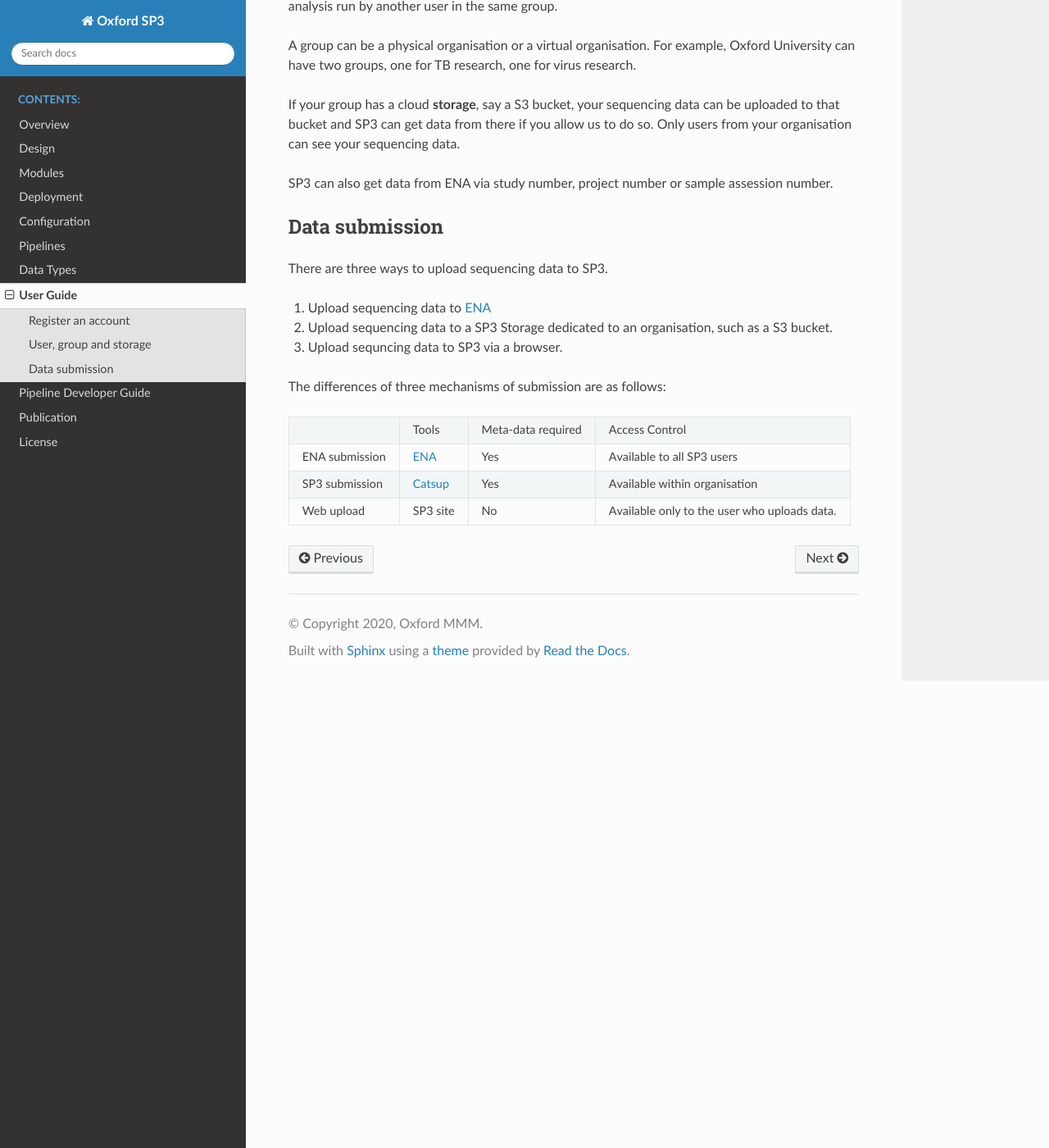
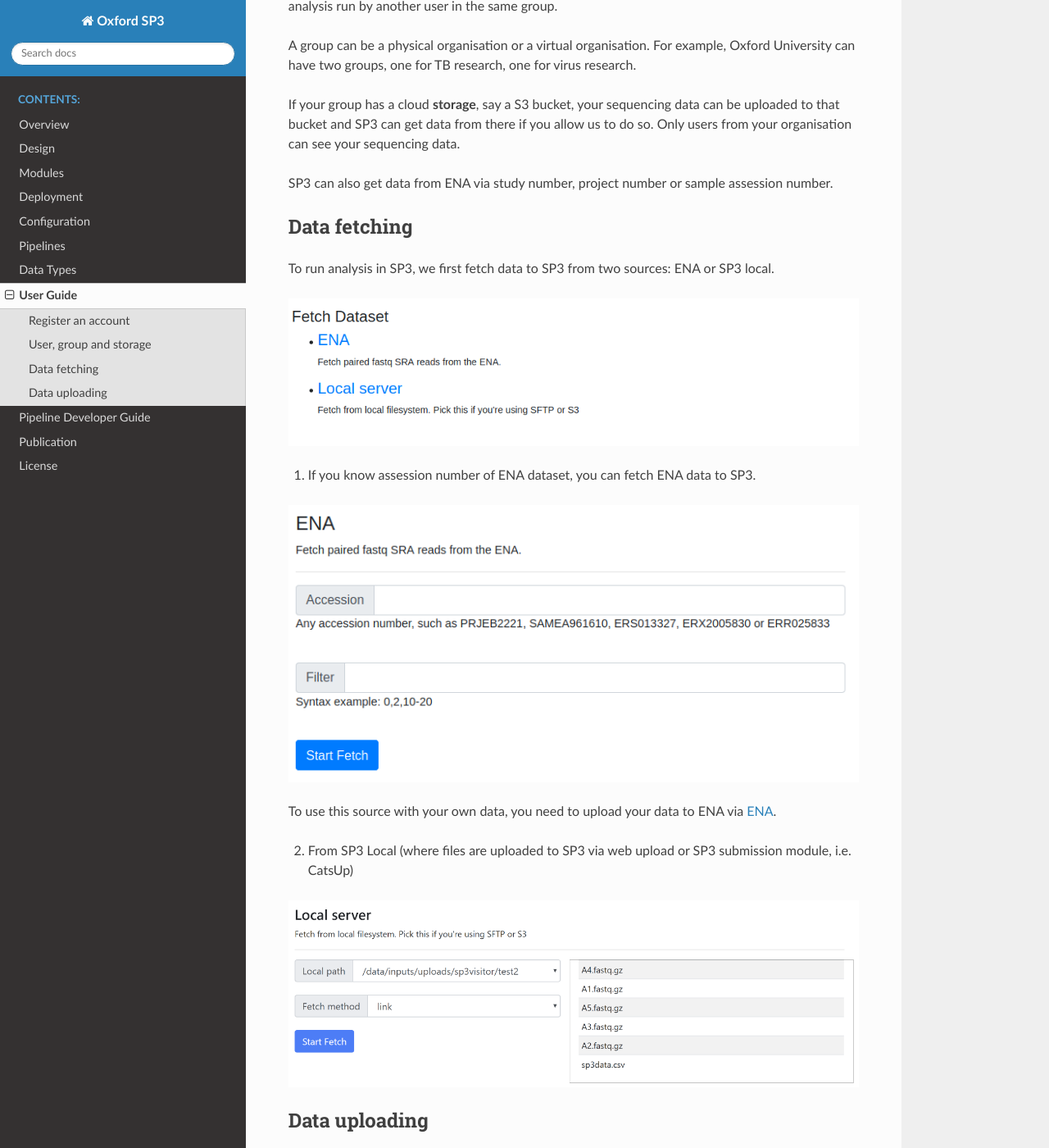
Before and after one commit to oxfordmmm/catdocs, a Sphinx documentation site: the page built from docs/source/user.rst, in a window 1280 px wide and 1400 px high, scrolled down 780 px. Shown: the whole window at 82% size. Built offline with Sphinx 7.4.7 and the Read the Docs theme 2.0.0, drawn with Linux system fonts in a browser that asks for light colours; some of the changed text lies outside the part shown.

Commit message:
add images for fetching and uploading

```diff
--- a/docs/source/user.rst
+++ b/docs/source/user.rst
@@ -33,22 +33,41 @@
 SP3 can also get data from ENA via study number, project number or sample assession number.
 
 
-Data submission
----------------
-There are three ways to upload sequencing data to SP3.
+Data fetching
+-------------
 
-1. Upload sequencing data to `ENA <https://www.ebi.ac.uk/ena/submit>`_
-2. Upload sequencing data to a SP3 Storage dedicated to an organisation, such as a S3 bucket.
-3. Upload sequncing data to SP3 via a browser.
+To run analysis in SP3, we first fetch data to SP3 from two sources: ENA or SP3 local.
 
-The differences of three mechanisms of submission are as follows:
+.. image:: _static/fetchdataset.png
+
+1. If you know assession number of ENA dataset, you can fetch ENA data to SP3.
+
+.. image:: _static/fetch_ena.png
+
+To use this source with your own data, you need to upload your data to ENA via `ENA <https://www.ebi.ac.uk/ena/submit>`_.
+
+2. From SP3 Local (where files are uploaded to SP3 via web upload or SP3 submission module, i.e. CatsUp)
+
+.. image:: _static/fetch_local.png
+
+
+Data uploading
+--------------
+
+To fetch files from SP3 local, files need to be uploaded before fetching, use one of following method:
 
 +----------------+---------------------------------------------------+-------------------------+-------------------------------------------------+
 |                |            Tools                                  |    Meta-data required   |       Access Control                            |
 +----------------+---------------------------------------------------+-------------------------+-------------------------------------------------+
-| ENA submission | `ENA <https://www.ebi.ac.uk/ena/submit>`_         |           Yes           |  Available to all SP3 users                     |
+| SP3 submission | `CatsUp <https://github.com/oxfordmmm/catsup>`_   |           Yes           |  Available within organisation                  |
 +----------------+---------------------------------------------------+-------------------------+-------------------------------------------------+
-| SP3 submission | `Catsup <https://github.com/oxfordmmm/catsup>`_   |           Yes           |  Available within organisation                  |
+| Web upload     | SP3 site (see blow)                               |           No            |  Available only to the user who uploads data.   |
 +----------------+---------------------------------------------------+-------------------------+-------------------------------------------------+
-| Web upload     | SP3 site                                          |           No            |  Available only to the user who uploads data.   |
-+----------------+---------------------------------------------------+-------------------------+-------------------------------------------------+
+
+To use web upload, go to "Datasets"
+
+.. image:: _static/dataset.png
+
+Then select "Upload Datasets"
+
+.. image:: _static/upload.png
```
Also changed, not shown: docs/source/_static/dataset.png (added), docs/source/_static/fetch_ena.png (added), docs/source/_static/fetch_local.png (added), docs/source/_static/fetchdataset.png (added), docs/source/_static/upload.png (added).
